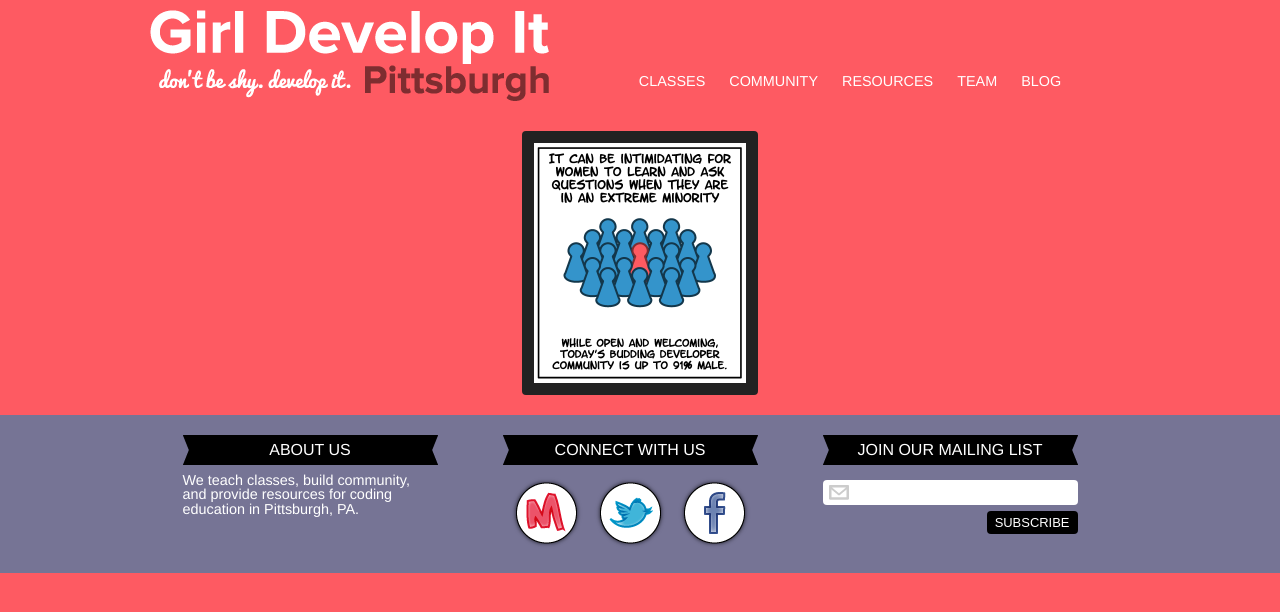
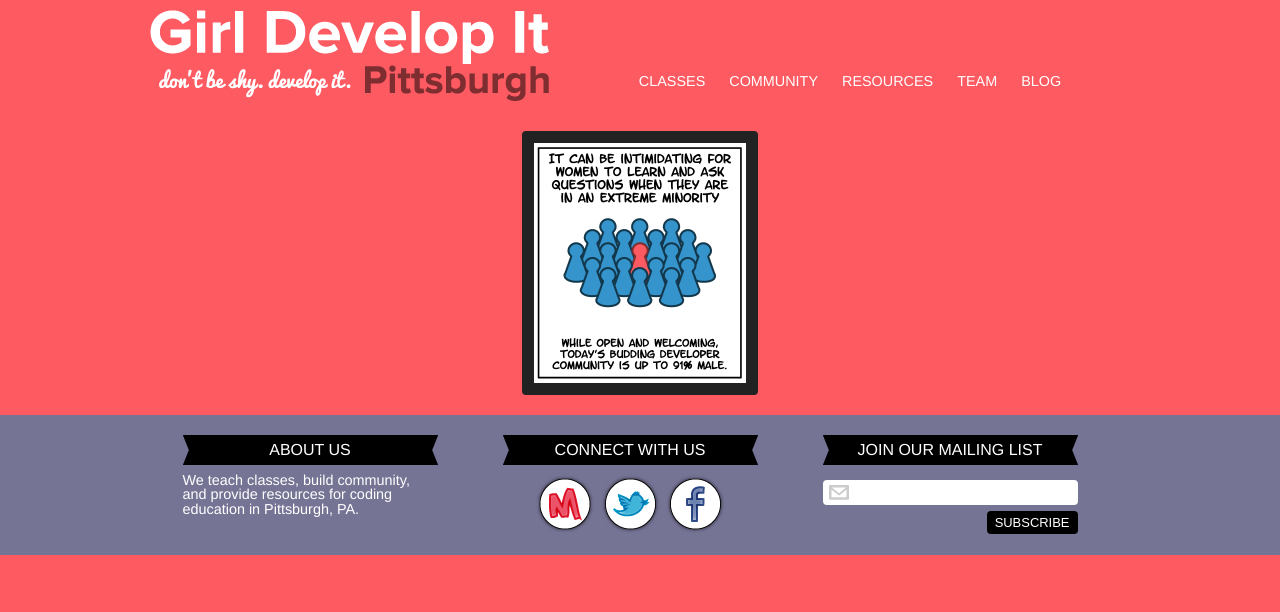
Before and after one commit to gdipgh/girldevelopitpgh.com, a Jekyll site: the page built from index.html, in a window 1280 px wide. Shown: the top 612 px of the page. Built offline with Jekyll 4.4.1, drawn with Linux system fonts in a browser that asks for light colours.

Commit message:
Modify size of social icons to 50x50

```diff
--- a/stylesheets/screen.css
+++ b/stylesheets/screen.css
@@ -446,11 +446,11 @@
   text-indent: -119988px;
   overflow: hidden;
   text-align: left;
-  background-image: url('../images/facebook_color.png?1341975675');
+  background-image: url('../images/facebook_color.png?1342656852');
   background-repeat: no-repeat;
   background-position: 50% 50%;
-  width: 80px;
-  height: 80px;
+  width: 61px;
+  height: 62px;
 }
 @media only screen and (-webkit-min-device-pixel-ratio: 1.5), only screen and (min-device-pixel-ratio: 1.5) {
   /* line 266, ../sass/screen.scss */
@@ -458,12 +458,12 @@
     text-indent: -119988px;
     overflow: hidden;
     text-align: left;
-    background-image: url('../images/facebook_color@2x.png?1341975675');
+    background-image: url('../images/facebook_color@2x.png?1342656852');
     background-repeat: no-repeat;
     background-position: 50% 50%;
     background-size: 100% auto;
-    height: 80px;
-    width: 80px;
+    height: 61px;
+    width: 61.5px;
   }
 }
 /* line 269, ../sass/screen.scss */
@@ -471,11 +471,11 @@
   text-indent: -119988px;
   overflow: hidden;
   text-align: left;
-  background-image: url('../images/facebook.png?1341975675');
+  background-image: url('../images/facebook.png?1342656852');
   background-repeat: no-repeat;
   background-position: 50% 50%;
-  width: 80px;
-  height: 80px;
+  width: 61px;
+  height: 62px;
 }
 @media only screen and (-webkit-min-device-pixel-ratio: 1.5), only screen and (min-device-pixel-ratio: 1.5) {
   /* line 269, ../sass/screen.scss */
@@ -483,12 +483,12 @@
     text-indent: -119988px;
     overflow: hidden;
     text-align: left;
-    background-image: url('../images/facebook@2x.png?1341975675');
+    background-image: url('../images/facebook@2x.png?1342656852');
     background-repeat: no-repeat;
     background-position: 50% 50%;
     background-size: 100% auto;
-    height: 80px;
-    width: 80px;
+    height: 61px;
+    width: 61.5px;
   }
 }
 /* line 266, ../sass/screen.scss */
@@ -496,11 +496,11 @@
   text-indent: -119988px;
   overflow: hidden;
   text-align: left;
-  background-image: url('../images/meetup_color.png?1341976075');
+  background-image: url('../images/meetup_color.png?1342656660');
   background-repeat: no-repeat;
   background-position: 50% 50%;
-  width: 80px;
-  height: 80px;
+  width: 62px;
+  height: 62px;
 }
 @media only screen and (-webkit-min-device-pixel-ratio: 1.5), only screen and (min-device-pixel-ratio: 1.5) {
   /* line 266, ../sass/screen.scss */
@@ -508,12 +508,12 @@
     text-indent: -119988px;
     overflow: hidden;
     text-align: left;
-    background-image: url('../images/meetup_color@2x.png?1341976075');
+    background-image: url('../images/meetup_color@2x.png?1342656660');
     background-repeat: no-repeat;
     background-position: 50% 50%;
     background-size: 100% auto;
-    height: 80px;
-    width: 80px;
+    height: 61px;
+    width: 61px;
   }
 }
 /* line 269, ../sass/screen.scss */
@@ -521,11 +521,11 @@
   text-indent: -119988px;
   overflow: hidden;
   text-align: left;
-  background-image: url('../images/meetup.png?1341976075');
+  background-image: url('../images/meetup.png?1342656660');
   background-repeat: no-repeat;
   background-position: 50% 50%;
-  width: 80px;
-  height: 80px;
+  width: 62px;
+  height: 62px;
 }
 @media only screen and (-webkit-min-device-pixel-ratio: 1.5), only screen and (min-device-pixel-ratio: 1.5) {
   /* line 269, ../sass/screen.scss */
@@ -533,12 +533,12 @@
     text-indent: -119988px;
     overflow: hidden;
     text-align: left;
-    background-image: url('../images/meetup@2x.png?1341976075');
+    background-image: url('../images/meetup@2x.png?1342656660');
     background-repeat: no-repeat;
     background-position: 50% 50%;
     background-size: 100% auto;
-    height: 80px;
-    width: 80px;
+    height: 61px;
+    width: 61px;
   }
 }
 /* line 266, ../sass/screen.scss */
@@ -546,11 +546,11 @@
   text-indent: -119988px;
   overflow: hidden;
   text-align: left;
-  background-image: url('../images/twitter_color.png?1341976163');
+  background-image: url('../images/twitter_color.png?1342656674');
   background-repeat: no-repeat;
   background-position: 50% 50%;
-  width: 80px;
-  height: 80px;
+  width: 61px;
+  height: 62px;
 }
 @media only screen and (-webkit-min-device-pixel-ratio: 1.5), only screen and (min-device-pixel-ratio: 1.5) {
   /* line 266, ../sass/screen.scss */
@@ -558,12 +558,12 @@
     text-indent: -119988px;
     overflow: hidden;
     text-align: left;
-    background-image: url('../images/twitter_color@2x.png?1341976163');
+    background-image: url('../images/twitter_color@2x.png?1342656674');
     background-repeat: no-repeat;
     background-position: 50% 50%;
     background-size: 100% auto;
-    height: 80px;
-    width: 80px;
+    height: 61px;
+    width: 61.5px;
   }
 }
 /* line 269, ../sass/screen.scss */
@@ -571,11 +571,11 @@
   text-indent: -119988px;
   overflow: hidden;
   text-align: left;
-  background-image: url('../images/twitter.png?1341976163');
+  background-image: url('../images/twitter.png?1342656674');
   background-repeat: no-repeat;
   background-position: 50% 50%;
-  width: 80px;
-  height: 80px;
+  width: 61px;
+  height: 62px;
 }
 @media only screen and (-webkit-min-device-pixel-ratio: 1.5), only screen and (min-device-pixel-ratio: 1.5) {
   /* line 269, ../sass/screen.scss */
@@ -583,12 +583,12 @@
     text-indent: -119988px;
     overflow: hidden;
     text-align: left;
-    background-image: url('../images/twitter@2x.png?1341976163');
+    background-image: url('../images/twitter@2x.png?1342656674');
     background-repeat: no-repeat;
     background-position: 50% 50%;
     background-size: 100% auto;
-    height: 80px;
-    width: 80px;
+    height: 61px;
+    width: 61.5px;
   }
 }
 /* line 276, ../sass/screen.scss */
```
Also changed, not shown: images/facebook.png, images/facebook@2x.png, images/facebook_color.png, images/facebook_color@2x.png, images/meetup.png, images/meetup@2x.png, images/meetup_color.png, images/meetup_color@2x.png, images/twitter.png, images/twitter@2x.png, images/twitter_color.png, images/twitter_color@2x.png.
